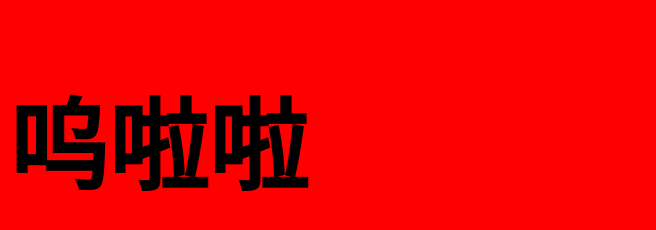
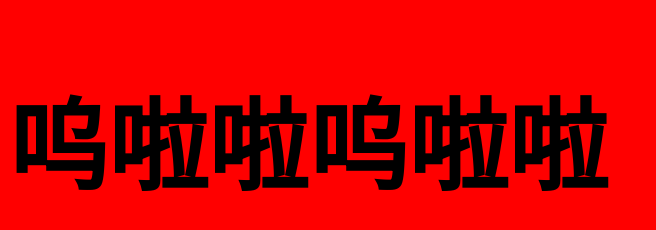
Before and after one commit to kevin0224/git-demo-1, a plain HTML site: page index.html in a window 1280 px wide. Shown: the whole page, without its empty margins (0-656 px from the left). Drawn offline with Linux system fonts and the light colour scheme.

Commit message:
第二次修改

```diff
--- a/index.html
+++ b/index.html
@@ -8,6 +8,6 @@
     <link rel="stylesheet" href="style.css">
 </head>
 <body>
-    <h1>呜啦啦</h1>
+    <h1>呜啦啦呜啦啦</h1>
 </body>
 </html>
```
